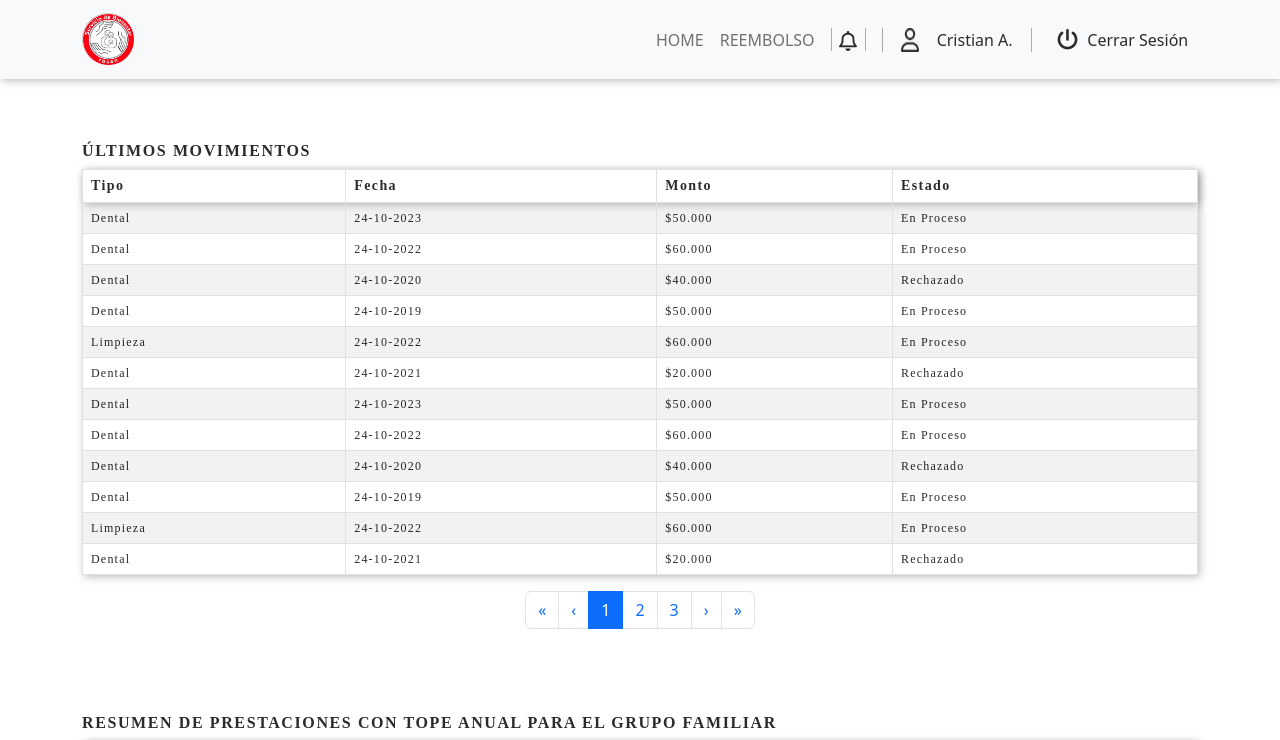
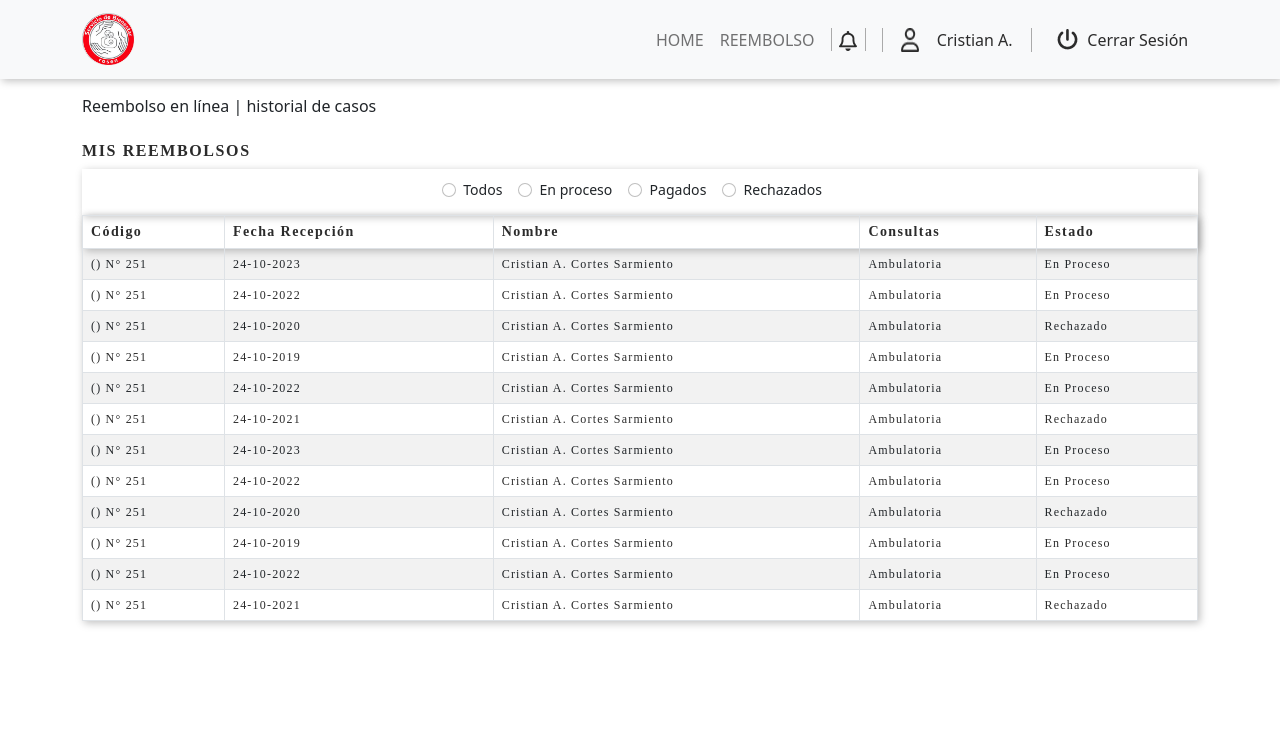
Before and after one commit to corys90/GenRosBien, a React (Create React App) app: page / in a window 1280 px wide. Shown: the top 740 px of the page. Built offline with nearby package versions, Linux system fonts and the light colour scheme.

Commit message:
Update: desarrollo Frame reembolso

```diff
--- a/src/App.tsx
+++ b/src/App.tsx
@@ -1,13 +1,14 @@
 import React from 'react';
-import PageHome from './pages/Home';
+//import PageHome from './pages/Home';
 //import FrmLogin from './pages/Login';
 //import PageRecoveryPwd from './pages/RecoveryPwd';
 //import PageResetPwd from './pages/ResetPwd';
+import PageReembolso from './pages/Reembolso';
 
 function App() {
   return (
     <div >
-        <PageHome/>
+        <PageReembolso/>
     </div>
   );
 }
--- a/src/components/tabla/index.tsx
+++ b/src/components/tabla/index.tsx
@@ -1,25 +1,42 @@
-import React, { useState } from 'react';
-import { Table } from 'react-bootstrap';
+import React from 'react';
+import { Container, Table } from 'react-bootstrap';
 import './style.css';
 
 function Tabla(props: any) {
 
-  const [show, setShow] = useState(false);
+  const filter = props.filter;
 
-  const  handlerBtnBefore = () => {
-    setShow(true);
-  }
-
-  const handleBtnNext = () =>{
-    setShow(false);
+  const filterHtml = () => {
+    return(
+      <div className='container sombra filtro' >
+        <div className="form-check form-check-inline ">
+          <input className="form-check-input" type="radio" name="inlineRadioOptions" id="inlineRadio1" value="0"/>
+          <label  >Todos</label>
+        </div>
+        <div className="form-check form-check-inline ">
+          <input className="form-check-input" type="radio" name="inlineRadioOptions" id="inlineRadio2" value="1"/>
+          <label >En proceso</label>
+        </div>
+        <div className="form-check form-check-inline ">
+          <input className="form-check-input" type="radio" name="inlineRadioOptions" id="inlineRadio3" value="2" />
+          <label  >Pagados</label>
+        </div>
+        <div className="form-check form-check-inline ">
+          <input className="form-check-input" type="radio" name="inlineRadioOptions" id="inlineRadio3" value="3" />
+          <label  >Rechazados</label>
+        </div>
+      </div>
+    );
   }
 
   return (
-    <div className='container'>
+    <Container>
         <div className='fontTitle'>
           {props.header}
         </div>
-
+        {
+          (filter === true) ? filterHtml() : <></>
+        }
         <Table striped bordered hover className='sombra'>
           <thead >
             <tr className='fontColumnHeader sombra ' >
@@ -38,7 +55,7 @@ function Tabla(props: any) {
                   }
               </tbody>
         </Table>
-    </div>
+    </Container>
   );
 }
 
--- a/src/components/tabla/style.css
+++ b/src/components/tabla/style.css
@@ -28,6 +28,15 @@
   color: #2B2B2B;
 }
 
+.filtro{
+  display: flex;
+  flex-direction: row;
+  justify-content: center;
+  align-items: center;
+  height: 46px;
+  font-size: 1.1vw
+}
+
 .sombra{
   box-shadow: 2px 2px 8px rgba(0, 0, 0, 0.25);
 }
@@ -38,5 +47,7 @@
     text-align: center;
   }
 
-
+  .filtro{
+    font-size: 3.5vw
+  }
 }
--- a/src/pages/Home/index.tsx
+++ b/src/pages/Home/index.tsx
@@ -1,4 +1,4 @@
-import { Pagination } from 'react-bootstrap';
+import { Container, Pagination } from 'react-bootstrap';
 import HomeBar from '../../components/homeBar';
 import Tabla from '../../components/tabla';
 
@@ -44,12 +44,15 @@ function PageHome() {
   return (
     <div>
         <HomeBar/>
-        <div style={{height: "54px"}}></div>
+        <Container>
+            <div style={{height: "54px", display: 'flex', alignItems: 'center'}} >Home</div>
+        </Container>
         <Tabla
           header="ÚLTIMOS MOVIMIENTOS"
           columHeader={["Tipo", "Fecha", "Monto", "Estado"]}
           data={dataUltimosMov}
           nfilasShown="5"
+          filter={false}
         />
 
         <div className='container'>
@@ -75,6 +78,7 @@ function PageHome() {
           columHeader={["Tipo", "Total", "Utilizado", "Disponible"]}
           data={dataResumen}
           nfilasShown="5"
+          filter={true}
         />
 
         <div className='container'>
--- /dev/null
+++ b/src/pages/Reembolso/index.tsx
@@ -0,0 +1,45 @@
+import { Container, Pagination } from 'react-bootstrap';
+import HomeBar from '../../components/homeBar';
+import Tabla from '../../components/tabla';
+
+const stilo: object = {
+  display: "flex",
+  flexDirection: "row",
+  justifyContent: 'center'
+}
+
+function PageReembolso() {
+
+  const act = true;
+  const dataUltimosMov: string[][] = [
+    ["() N° 251", "24-10-2023", "Cristian A. Cortes Sarmiento", "Ambulatoria", "En Proceso"],
+    ["() N° 251", "24-10-2022", "Cristian A. Cortes Sarmiento", "Ambulatoria", "En Proceso"],
+    ["() N° 251", "24-10-2020", "Cristian A. Cortes Sarmiento", "Ambulatoria", "Rechazado "],
+    ["() N° 251", "24-10-2019", "Cristian A. Cortes Sarmiento", "Ambulatoria", "En Proceso"],
+    ["() N° 251", "24-10-2022", "Cristian A. Cortes Sarmiento", "Ambulatoria", "En Proceso"],
+    ["() N° 251", "24-10-2021", "Cristian A. Cortes Sarmiento", "Ambulatoria", "Rechazado "],
+    ["() N° 251", "24-10-2023", "Cristian A. Cortes Sarmiento", "Ambulatoria", "En Proceso"],
+    ["() N° 251", "24-10-2022", "Cristian A. Cortes Sarmiento", "Ambulatoria", "En Proceso"],
+    ["() N° 251", "24-10-2020", "Cristian A. Cortes Sarmiento", "Ambulatoria", "Rechazado "],
+    ["() N° 251", "24-10-2019", "Cristian A. Cortes Sarmiento", "Ambulatoria", "En Proceso"],
+    ["() N° 251", "24-10-2022", "Cristian A. Cortes Sarmiento", "Ambulatoria", "En Proceso"],
+    ["() N° 251", "24-10-2021", "Cristian A. Cortes Sarmiento", "Ambulatoria", "Rechazado "],
+  ];
+
+  return (
+    <div>
+        <HomeBar/>
+        <Container>
+            <div style={{height: "54px", display: 'flex', alignItems: 'center'}}>Reembolso en línea | historial de casos</div>
+        </Container>
+        <Tabla
+          header="MIS REEMBOLSOS"
+          columHeader={["Código", "Fecha Recepción", "Nombre", "Consultas", "Estado"]}
+          data={dataUltimosMov}
+          filter={true}
+        />
+    </div>
+  );
+}
+
+export default PageReembolso;
```
Also changed, not shown: src/components/homeBar/style.css (+0 -16 lines).
